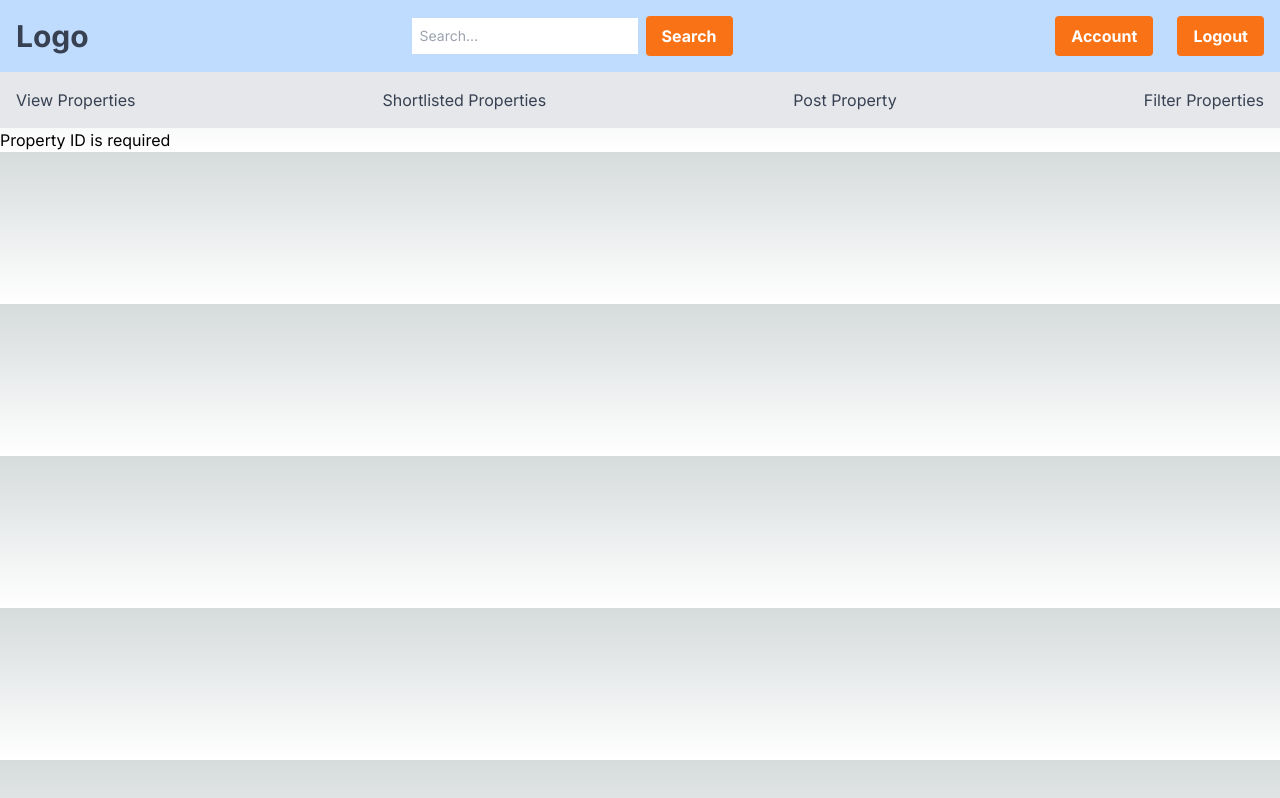
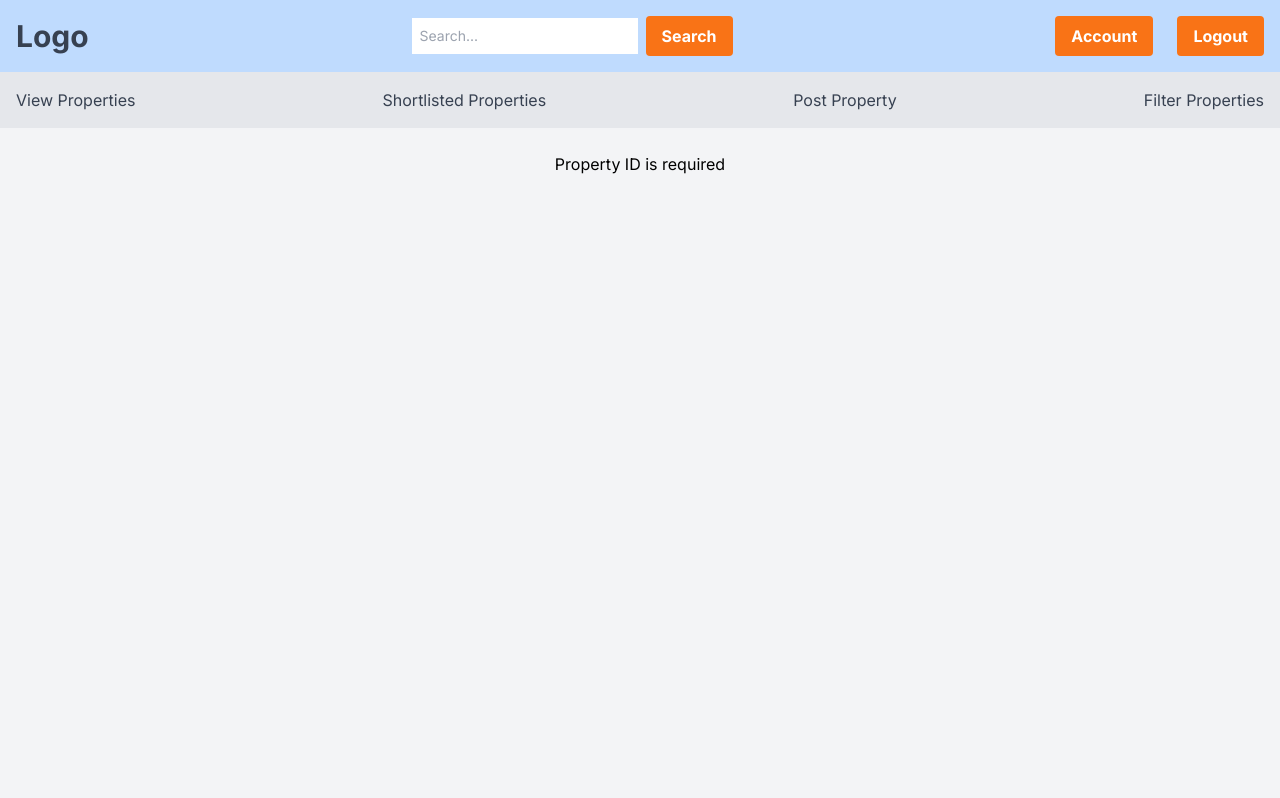
Before and after one commit to palrajin0126/firebase-test, a Next.js app: page /viewproperties in a window 1280 px wide. Shown: the top 798 px of the page. Built offline with nearby package versions, Linux system fonts and the light colour scheme; no server answers; sample sign-in values are in the browser's storage.

Commit message:
Update page.tsx

```diff
--- a/app/viewproperties/page.tsx
+++ b/app/viewproperties/page.tsx
@@ -1,6 +1,6 @@
-"use client"
+"use client";
 import { useState, useEffect, Suspense } from 'react';
-import { useRouter, useSearchParams } from 'next/navigation'; // Import useSearchParams here
+import { useRouter, useSearchParams } from 'next/navigation';
 import { auth, db } from '@/app/firebase';
 import { doc, getDoc } from 'firebase/firestore';
 import { onAuthStateChanged } from 'firebase/auth';
@@ -8,7 +8,6 @@ import { onAuthStateChanged } from 'firebase/auth';
 export default function ViewProperties() {
   const [user, setUser] = useState<{ id: string; email: string | null } | null>(null);
   const router = useRouter();
-  const searchParams = useSearchParams();
 
   useEffect(() => {
     const unsubscribe = onAuthStateChanged(auth, (user) => {
@@ -19,30 +18,25 @@ export default function ViewProperties() {
         });
       } else {
         setUser(null);
-        router.push('/Signin'); // Redirect to login if not authenticated
+        router.push('/Signin');
       }
     });
 
     return () => unsubscribe();
   }, [router]);
 
-  const propertyId = searchParams?.get('id');
-
-  if (!propertyId) {
-    return <div>Property ID is required</div>;
-  }
-
   return (
     <main className="flex min-h-screen flex-col items-center justify-between p-6 bg-gray-100">
       <Suspense fallback={<div>Loading...</div>}>
-        <PropertyDetails propertyId={propertyId} />
+        <PropertyDetails />
       </Suspense>
     </main>
   );
 }
 
-// Create a separate component to fetch and display the property data
-function PropertyDetails({ propertyId }: { propertyId: string | null }) {
+function PropertyDetails() {
+  const searchParams = useSearchParams();
+  const propertyId = searchParams?.get('id');
   const [property, setProperty] = useState<any>(null);
 
   useEffect(() => {
@@ -63,6 +57,10 @@ function PropertyDetails({ propertyId }: { propertyId: string | null }) {
 
     fetchProperty();
   }, [propertyId]);
+
+  if (!propertyId) {
+    return <div>Property ID is required</div>;
+  }
 
   if (!property) {
     return <div>Loading...</div>;
```
